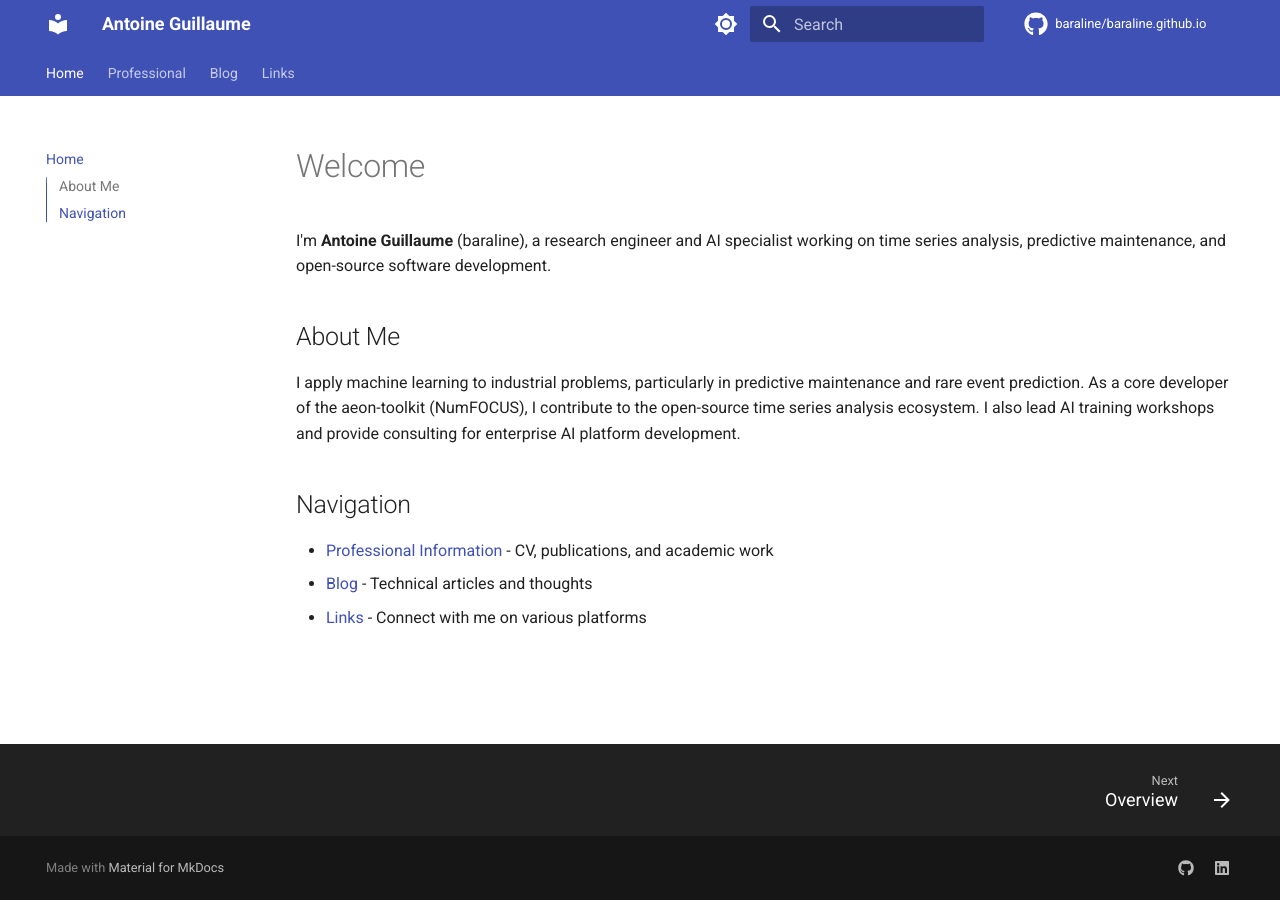
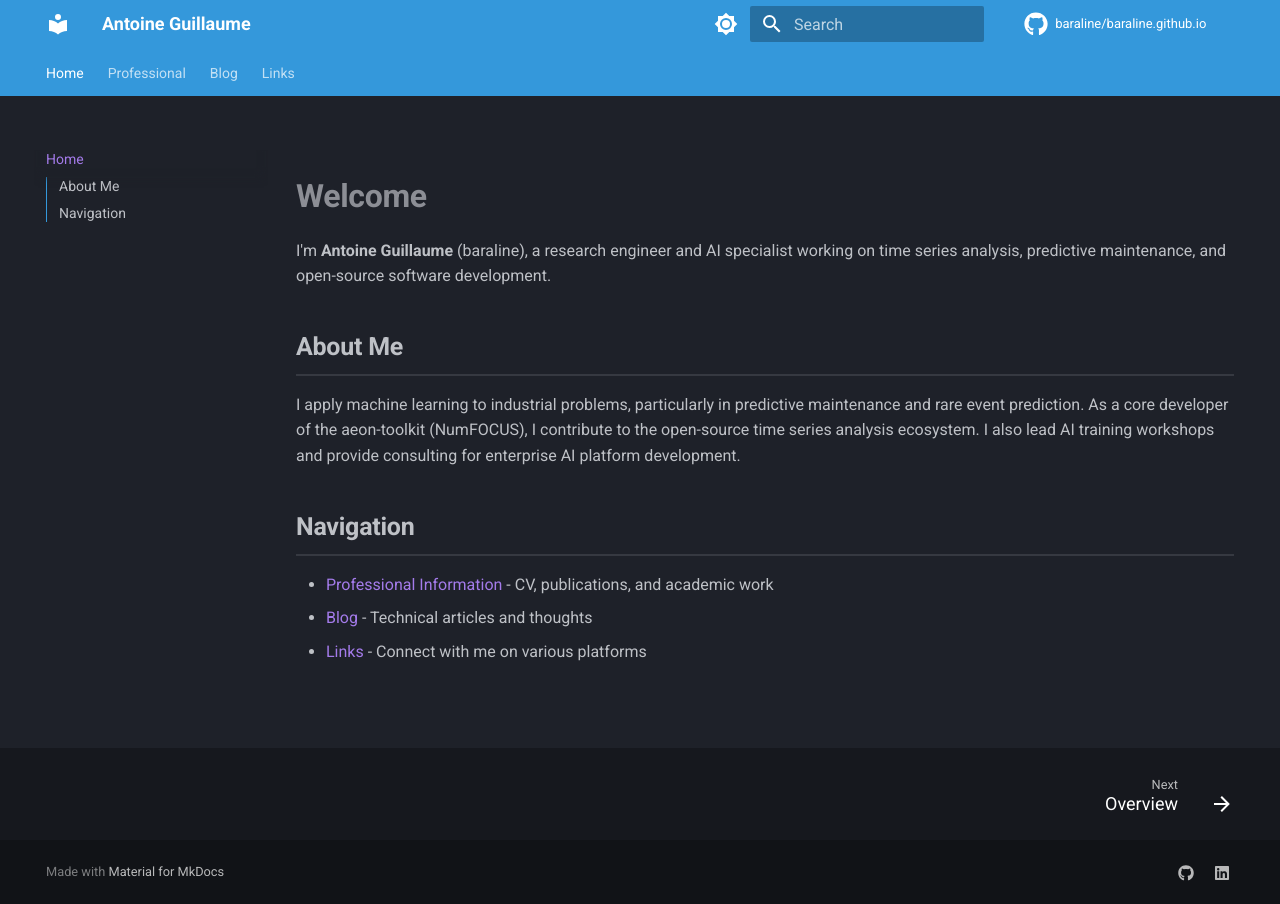
Before and after one commit to baraline/baraline.github.io, an MkDocs documentation site: the page built from docs/index.md, in a window 1280 px wide. Built offline with MkDocs 1.6.1 and Material for MkDocs 9.7.7, drawn with Linux system fonts in a browser that asks for light colours; comment, search, counter and statistics services are not loaded.

Commit message:
edit texts

```diff
--- /dev/null
+++ b/docs/stylesheets/extra.css
@@ -0,0 +1,75 @@
+/* Custom styling for Material for MkDocs */
+
+/* Custom primary and accent colors (when using 'custom' palette) */
+:root {
+  --md-primary-fg-color:        #2C3E50;  /* Dark blue-grey */
+  --md-primary-fg-color--light: #34495E;
+  --md-primary-fg-color--dark:  #1A252F;
+  --md-accent-fg-color:         #E74C3C;  /* Vibrant red accent */
+  --md-accent-fg-color--light:  #EC7063;
+  --md-accent-fg-color--dark:   #C0392B;
+}
+
+/* Dark mode custom colors */
+[data-md-color-scheme="slate"] {
+  --md-primary-fg-color:        #3498DB;  /* Bright blue */
+  --md-primary-fg-color--light: #5DADE2;
+  --md-primary-fg-color--dark:  #2E86C1;
+  --md-accent-fg-color:         #F39C12;  /* Orange accent */
+  --md-accent-fg-color--light:  #F8C471;
+  --md-accent-fg-color--dark:   #D68910;
+}
+
+/* Improve readability with better spacing */
+.md-content {
+  max-width: 50rem;
+  line-height: 1.7;
+}
+
+.md-content h1 {
+  margin-top: 1.5rem;
+  margin-bottom: 1rem;
+  font-weight: 600;
+}
+
+.md-content h2 {
+  margin-top: 2rem;
+  margin-bottom: 0.8rem;
+  font-weight: 600;
+  border-bottom: 2px solid var(--md-default-fg-color--lightest);
+  padding-bottom: 0.5rem;
+}
+
+/* Better code block styling */
+.md-typeset pre > code {
+  border-radius: 0.5rem;
+  box-shadow: 0 2px 8px rgba(0, 0, 0, 0.1);
+}
+
+/* Smoother link transitions */
+.md-typeset a {
+  transition: color 0.2s ease;
+}
+
+.md-typeset a:hover {
+  text-decoration: underline;
+}
+
+/* Card-like styling for admonitions */
+.md-typeset .admonition {
+  border-radius: 0.5rem;
+  box-shadow: 0 2px 6px rgba(0, 0, 0, 0.1);
+  border-left: 4px solid var(--md-accent-fg-color);
+}
+
+/* Better table styling */
+.md-typeset table:not([class]) {
+  border-radius: 0.5rem;
+  overflow: hidden;
+  box-shadow: 0 2px 4px rgba(0, 0, 0, 0.05);
+}
+
+/* Improve footer spacing */
+.md-footer {
+  margin-top: 3rem;
+}
--- a/mkdocs.yml
+++ b/mkdocs.yml
@@ -10,33 +10,86 @@ theme:
   name: material
   favicon: https://github.com/baraline.png
   palette:
+    # Option 1: Deep Purple & Amber (Current - Modern & Professional)
+    # Palette toggle for dark mode (default)
+    - scheme: slate
+      primary: deep purple
+      accent: amber
+      toggle:
+        icon: material/brightness-7
+        name: Switch to light mode
     # Palette toggle for light mode
     - scheme: default
-      primary: indigo
-      accent: indigo
-      toggle:
-        icon: material/brightness-7
-        name: Switch to dark mode
-    # Palette toggle for dark mode
-    - scheme: slate
-      primary: indigo
-      accent: indigo
+      primary: deep purple
+      accent: amber
       toggle:
         icon: material/brightness-4
-        name: Switch to light mode
+        name: Switch to dark mode
+
+    # Option 2: Teal & Light Green (Uncomment to use - Fresh & Clean)
+    # - scheme: default
+    #   primary: teal
+    #   accent: light green
+    #   toggle:
+    #     icon: material/brightness-7
+    #     name: Switch to dark mode
+    # - scheme: slate
+    #   primary: teal
+    #   accent: light green
+    #   toggle:
+    #     icon: material/brightness-4
+    #     name: Switch to light mode
+
+    # Option 3: Blue Grey & Cyan (Uncomment to use - Tech & Minimal)
+    # - scheme: default
+    #   primary: blue grey
+    #   accent: cyan
+    #   toggle:
+    #     icon: material/brightness-7
+    #     name: Switch to dark mode
+    # - scheme: slate
+    #   primary: blue grey
+    #   accent: cyan
+    #   toggle:
+    #     icon: material/brightness-4
+    #     name: Switch to light mode
+
+    # Option 4: Custom Colors (Uncomment to use - Unique Brand)
+    # - scheme: default
+    #   primary: custom
+    #   accent: custom
+    #   toggle:
+    #     icon: material/brightness-7
+    #     name: Switch to dark mode
+    # - scheme: slate
+    #   primary: custom
+    #   accent: custom
+    #   toggle:
+    #     icon: material/brightness-4
+    #     name: Switch to light mode
   features:
     - navigation.tabs
     - navigation.sections
     - navigation.top
     - navigation.footer
     - navigation.indexes
+    - navigation.instant  # Instant loading (faster page transitions)
+    - navigation.tracking  # URL updates with scroll position
+    - navigation.expand  # Expand navigation by default
     - toc.follow
     - toc.integrate
     - search.suggest
     - search.highlight
+    - search.share  # Share search results
     - content.code.copy
+    - content.code.annotate  # Add annotations to code blocks
+    - content.tabs.link  # Link content tabs across pages
   icon:
     repo: fontawesome/brands/github
+
+# Custom CSS for additional styling (create this file)
+extra_css:
+  - stylesheets/extra.css
 
 nav:
   - Home: index.md
```
